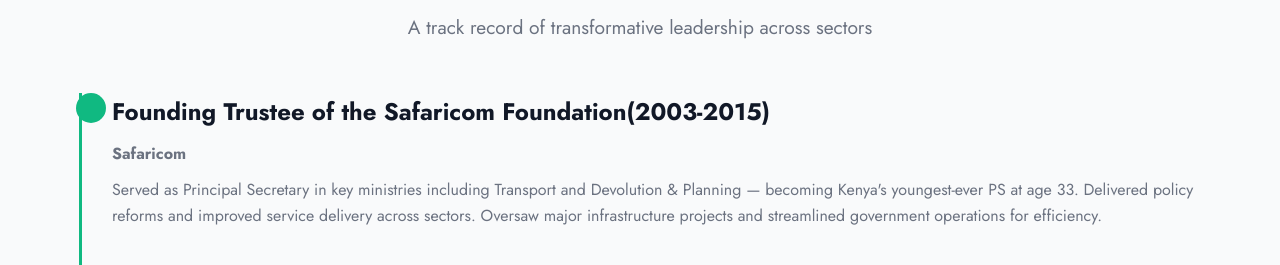
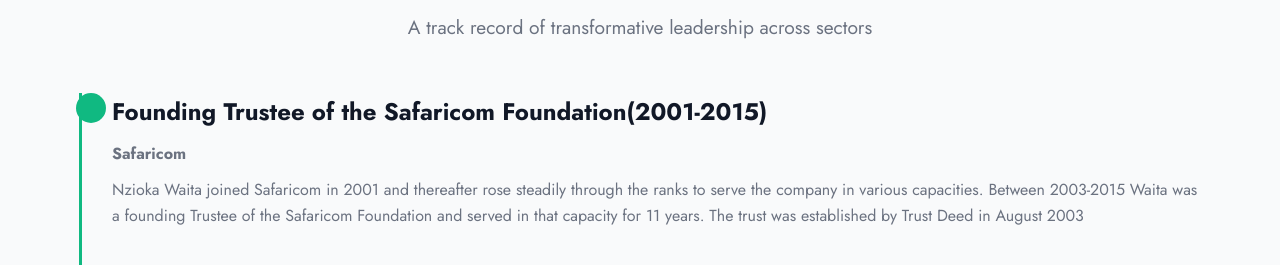
Before and after one commit to Codewithkaranja/Gvn-Waita-Machakos-2027, a plain HTML site: page about.html in a window 1280 px wide. Shown: the part 2012-2277 px from the top of the page. Drawn offline with Linux system fonts and the light colour scheme.

Commit message:
Update project files

```diff
--- a/about.html
+++ b/about.html
@@ -131,9 +131,9 @@
             <div class="timeline">
                 <div class="timeline-item">
                     <div class="timeline-dot"></div>
-                    <h3 style="font-size: 1.5rem; margin-bottom: 10px; color: var(--black);">Founding Trustee of the Safaricom Foundation(2003-2015)</h3>
+                    <h3 style="font-size: 1.5rem; margin-bottom: 10px; color: var(--black);">Founding Trustee of the Safaricom Foundation(2001-2015)</h3>
                     <p style="color: var(--gray); margin-bottom: 10px;"><strong>Safaricom</strong></p>
-                    <p style="color: var(--gray);">Served as Principal Secretary in key ministries including Transport and Devolution & Planning — becoming Kenya's youngest-ever PS at age 33. Delivered policy reforms and improved service delivery across sectors. Oversaw major infrastructure projects and streamlined government operations for efficiency.</p>
+                    <p style="color: var(--gray);">Nzioka Waita joined Safaricom in 2001 and thereafter rose steadily through the ranks to serve the company in various capacities. Between 2003-2015 Waita was a founding Trustee of the Safaricom Foundation and served in that capacity for 11 years. The trust was established by Trust Deed in August 2003</p>
                 </div>
 
                 <div class="timeline-item">
```
